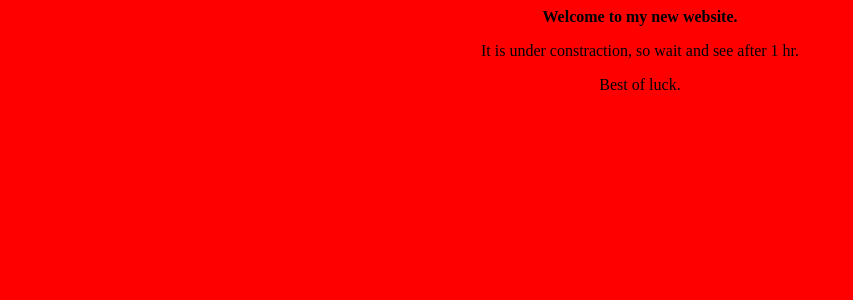
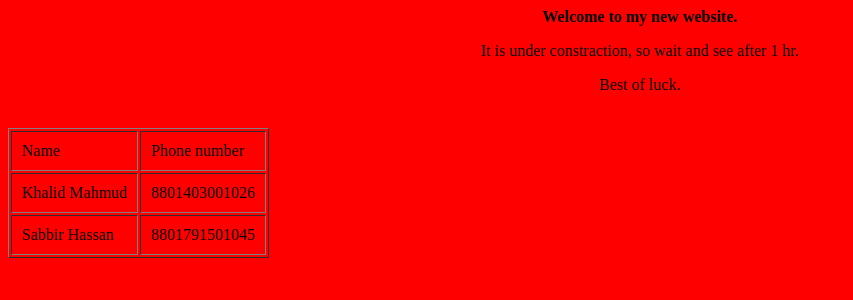
Before and after one commit to skhalidmahmud/Learn-django-with-khalid, a Django app: page / in a window 1280 px wide. Shown: the top 300 px of the page, without its empty margins (0-853 px from the left). Run offline with Django 5.2, Linux system fonts and the light colour scheme.

Commit message:
Pass multipole (for) data from Django

```diff
--- a/TestDjangoWithKhalid/TestDjangoWithKhalid/views.py
+++ b/TestDjangoWithKhalid/TestDjangoWithKhalid/views.py
@@ -4,6 +4,10 @@ from django.shortcuts import render
 def home(request):
     data={
         'title':'Home page',
+        'prople_details':[
+            {'name':'Khalid Mahmud','phone':8801403001026},
+            {'name':'Sabbir Hassan','phone':8801791501045}
+        ]
     }
     return render(request, "index.html", data)
 def test(request):
--- a/TestDjangoWithKhalid/templates/index.html
+++ b/TestDjangoWithKhalid/templates/index.html
@@ -6,5 +6,20 @@
     <b>Welcome to my new website.</b>
     <p>It is under constraction, so wait and see after 1 hr.</p>
     <p>Best of luck.</p>
+
+    <br />
+
+    <table border="1" cellpadding="10">
+      <tr>
+        <td>Name</td>
+        <td>Phone number</td>
+      </tr>
+      {% for d in prople_details%}
+      <tr>
+        <td>{{d.name}}</td>
+        <td>{{d.phone}}</td>
+      </tr>
+      {% endfor%}
+    </table>
   </body>
 </html>
```
